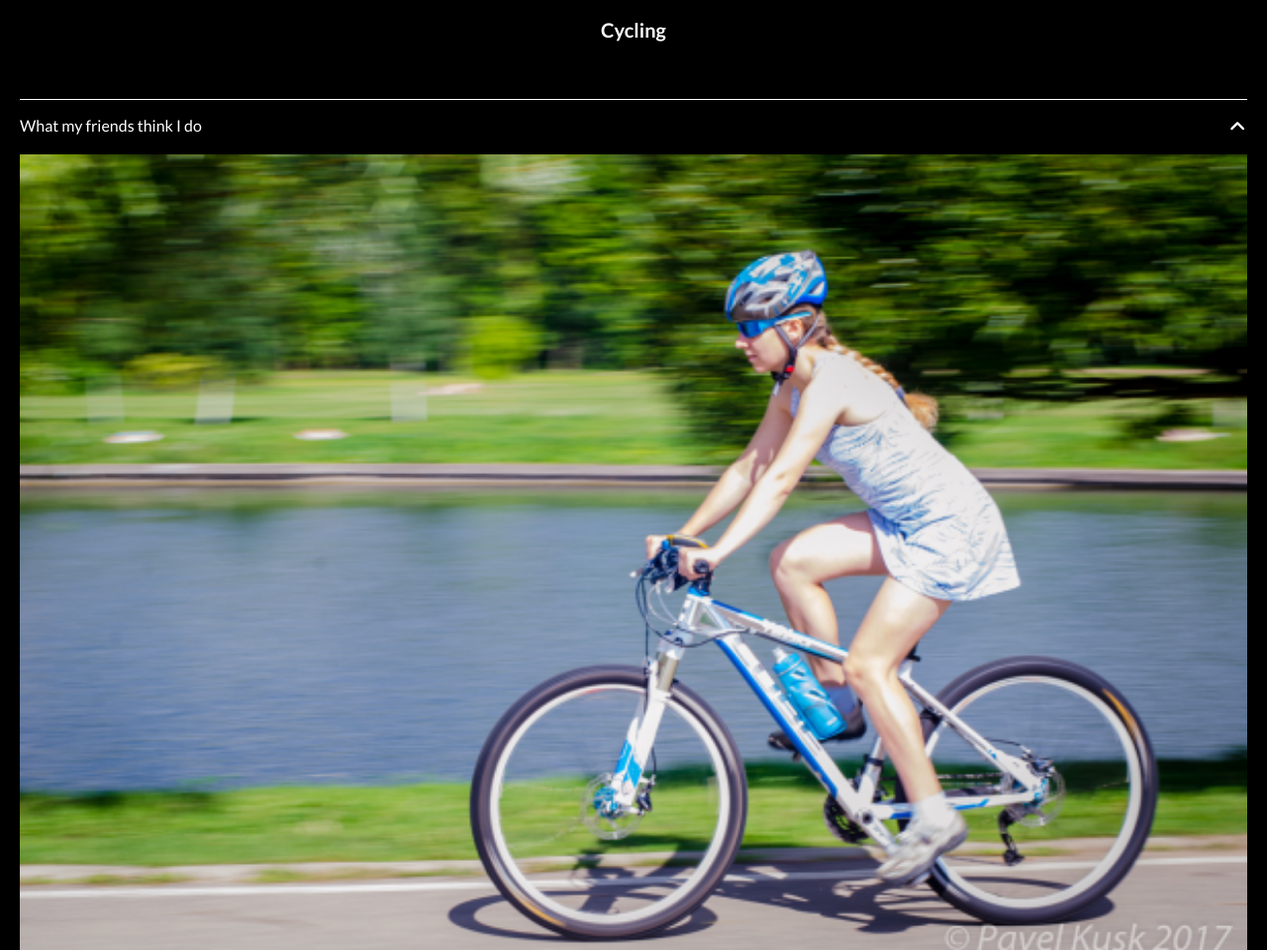
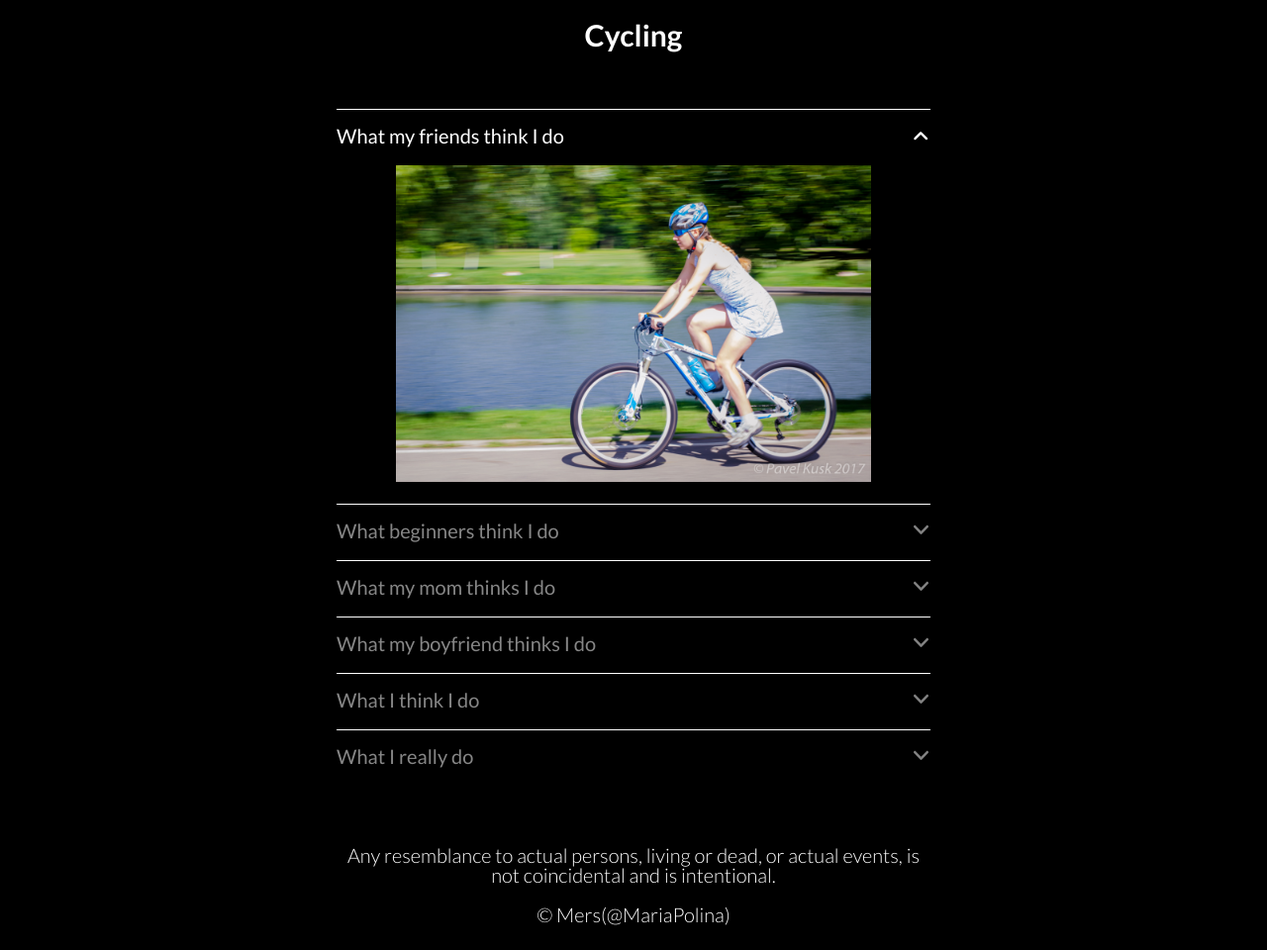
Before and after one commit to MariaPolina/cssBayan, a plain HTML site: page cssBayan/index.html in a window 1280 px wide. Shown: the top 960 px of the page at 99% size. Drawn offline with Linux system fonts and the light colour scheme.

Commit message:
feat: add tablet and desktop styles - (Sun, Mar 12, 2023 03:19:23 PM)

```diff
--- a/cssBayan/style.css
+++ b/cssBayan/style.css
@@ -144,3 +144,37 @@ footer a {
     padding-bottom: 1.25rem;
     text-align: center;
 }
+
+@media (min-width: 767px) {
+    .container {
+        max-width: 80%;
+    }
+
+    h1 {
+        font-size: 1.5rem;
+    }
+
+    .tab__head p, footer a, footer p {
+        font-size: 1.125rem;
+    }
+
+    .image img {
+        width: 80%;
+    }
+
+}
+
+@media (min-width: 1200px) {
+    .container {
+        max-width: 50%;
+    }
+
+    h1 {
+        font-size: 1.875rem;
+    }
+
+    .tab__head p, footer a, footer p {
+        font-size: 1.25rem;
+    }
+
+}
```
